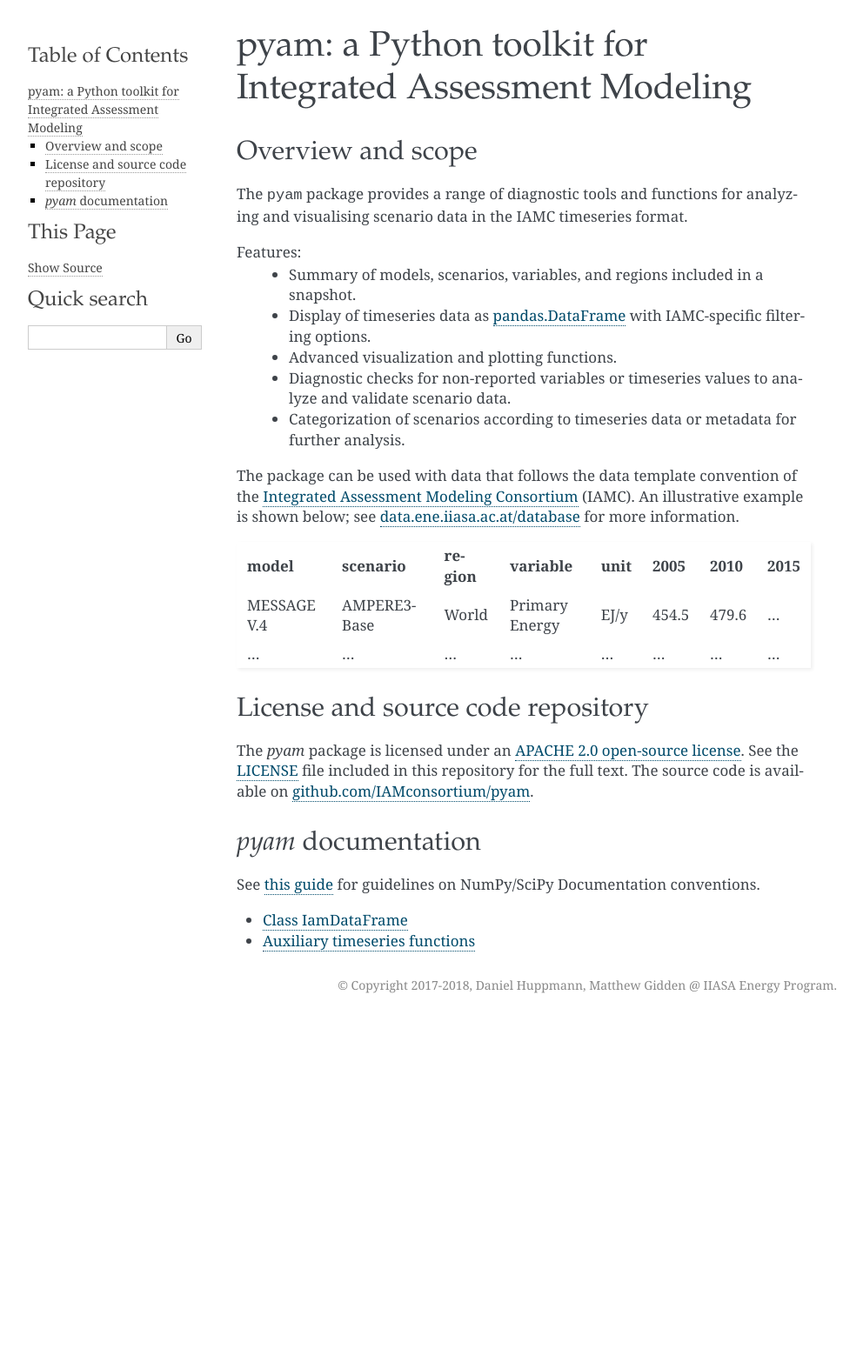
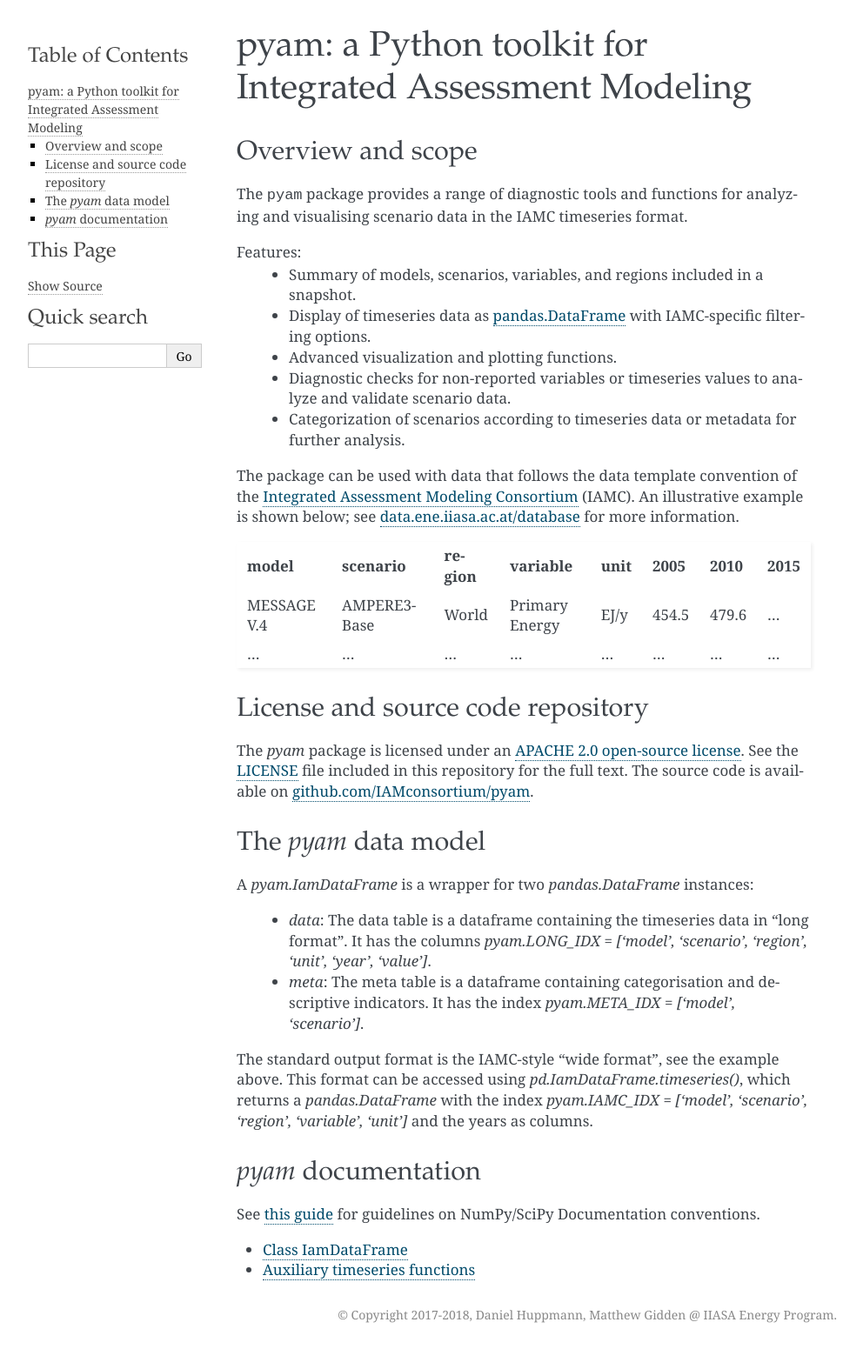
Before and after one commit to IAMconsortium/pyam, a Sphinx documentation site: the page built from doc/source/index.rst, in a window 1280 px wide. Shown: the whole page at 87% size, without its empty margins (148-1140 px from the left). Built offline with Sphinx 7.4.7, drawn with Linux system fonts in a browser that asks for light colours; pages that are not in the unit, such as notebooks, are missing from menus; before the commit the page ends 1172 px from its top, so only the background shows below that.

Commit message:
add paragraph on pyam data model

```diff
--- a/doc/source/index.rst
+++ b/doc/source/index.rst
@@ -52,6 +52,24 @@ The source code is available on `github.com/IAMconsortium/pyam`_.
 .. _`github.com/IAMconsortium/pyam`: https://github.com/IAMconsortium/pyam
 
 
+The `pyam` data model
+---------------------
+
+A `pyam.IamDataFrame` is a wrapper for two `pandas.DataFrame` instances:
+
+ - `data`: The data table is a dataframe containing the timeseries data in
+   "long format". It has the columns `pyam.LONG_IDX = ['model', 'scenario',
+   'region', 'unit', 'year', 'value']`.
+
+ - `meta`: The meta table is a dataframe containing categorisation and
+   descriptive indicators. It has the index `pyam.META_IDX = ['model',
+   'scenario']`.
+
+The standard output format is the IAMC-style "wide format", see the example
+above. This format can be accessed using `pd.IamDataFrame.timeseries()`,
+which returns a `pandas.DataFrame` with the index `pyam.IAMC_IDX = ['model',
+'scenario', 'region', 'variable', 'unit']` and the years as columns.
+
 `pyam` documentation
 --------------------
 
```
